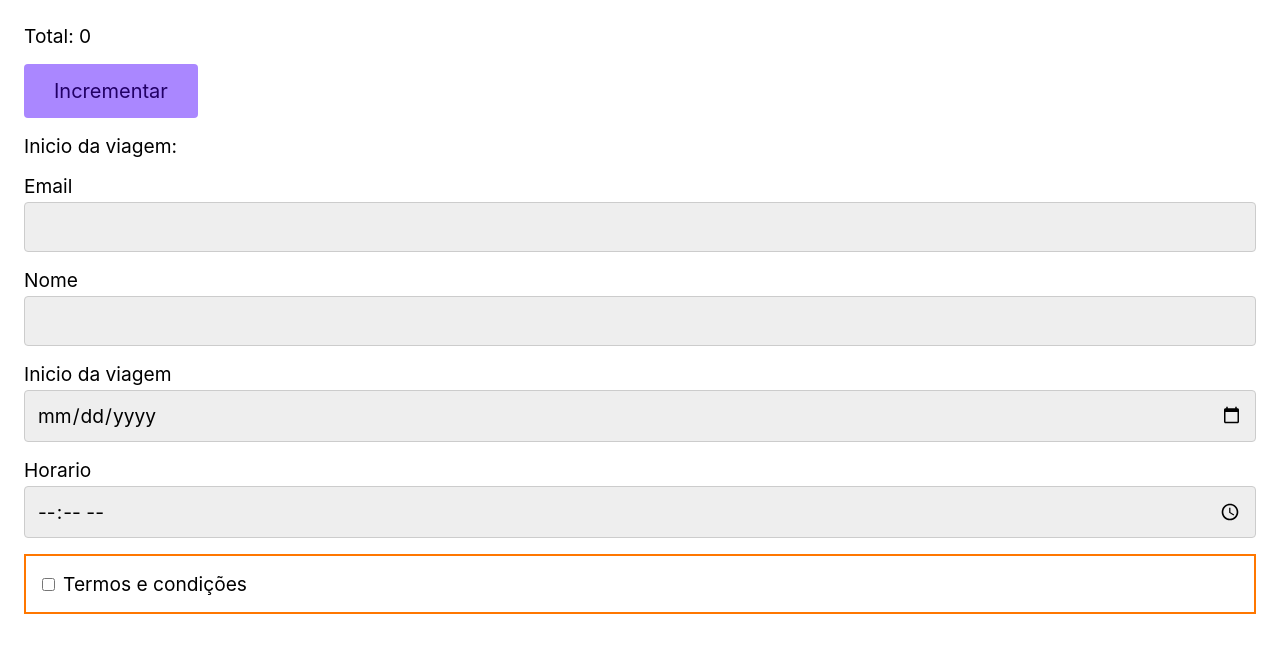
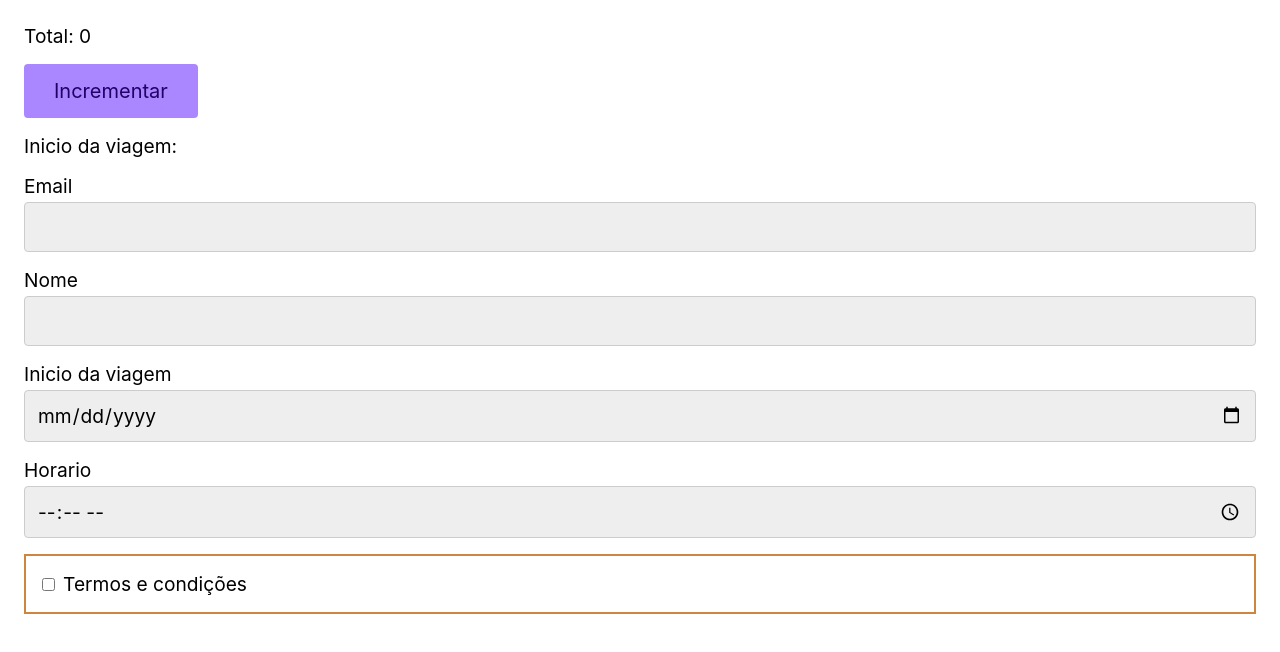
Before and after one commit to asilva-dev/react_with_Typescript, a React (Vite) app: page / in a window 1280 px wide. Shown: the top 652 px of the page. Built offline with nearby package versions, Linux system fonts and the light colour scheme.

Commit message:
Alter color checked button

```diff
--- a/src/Checkbox.tsx
+++ b/src/Checkbox.tsx
@@ -7,7 +7,7 @@ const Checkbox = ({ label }: { label: string }) => {
         <label
             style={{
                 padding: '1rem',
-                border: value ? '2px solid #8D2' : '2px solid #F70'
+                border: value ? '2px solid #8B008B	' : '2px solid #CD853F'
             }}
         >
             <input
```
